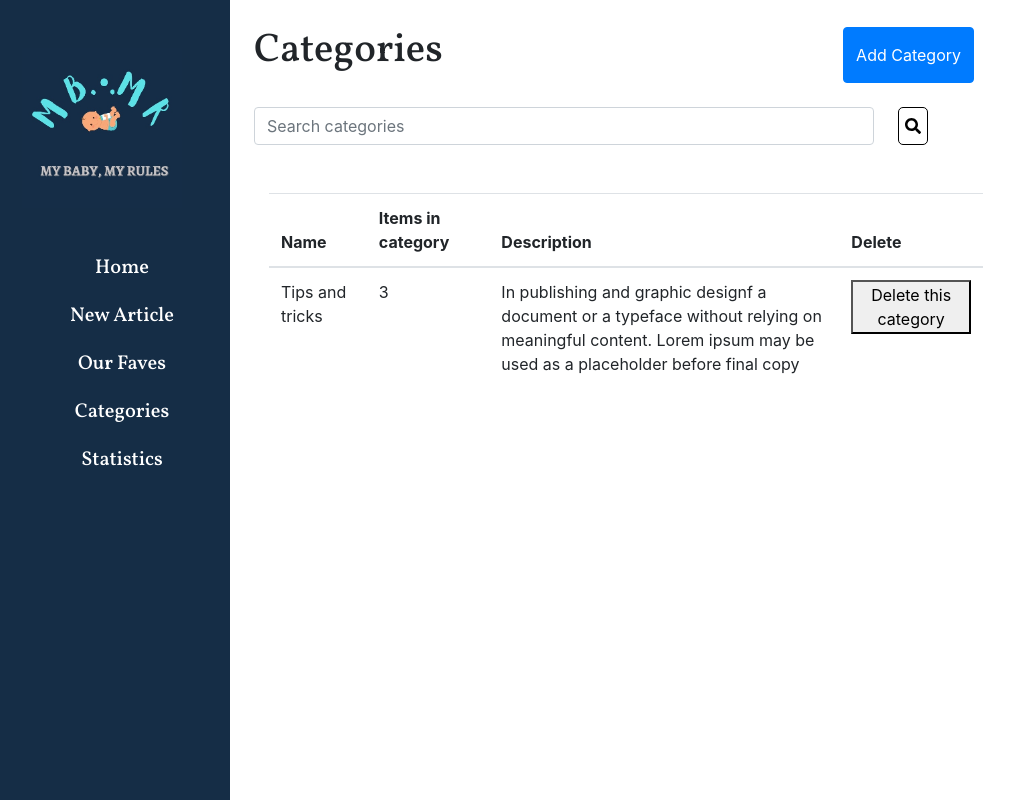
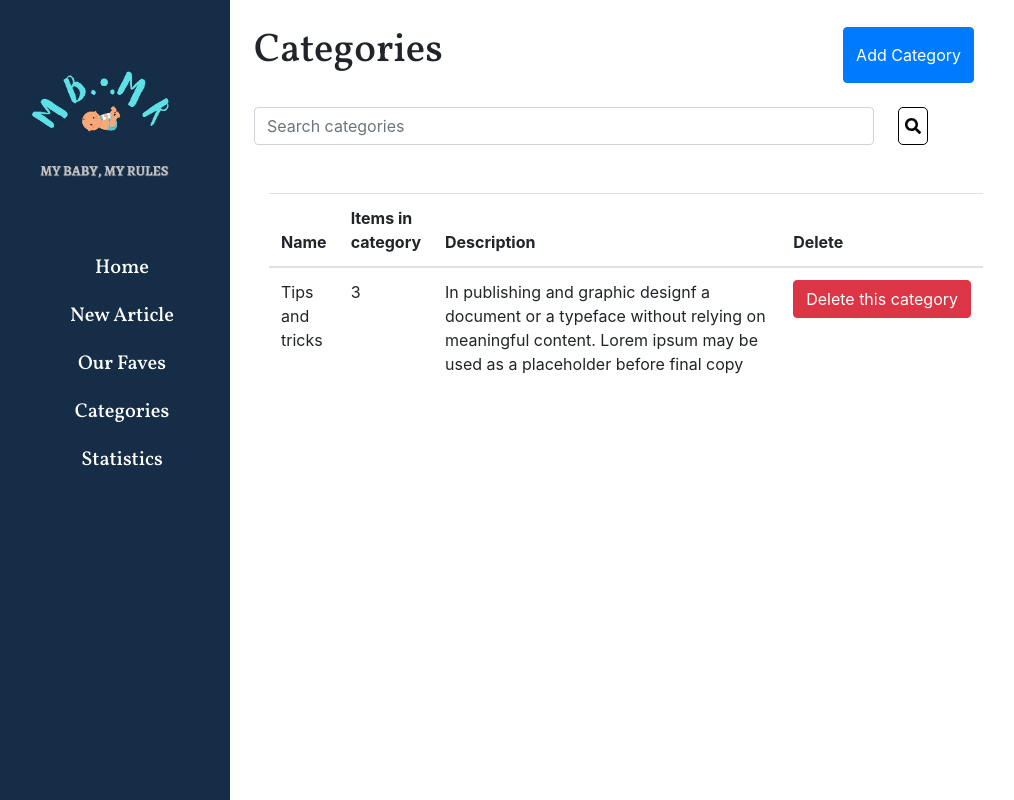
Before and after one commit to A-SmallCoder/My-baby-my-rules, a React (Create React App) app: page /Admin_/Categories in a window 1280 px wide. Shown: the whole page, without its empty margins (26-1040 px from the left). Built offline with nearby package versions, Linux system fonts and the light colour scheme.

Commit message:
improved buttons

```diff
--- a/src/containers/AdminCategories/index.js
+++ b/src/containers/AdminCategories/index.js
@@ -47,7 +47,7 @@ const AdminCategories = (props) => {
     function deleteCategory (category){
         confirmAlert({
           title: 'Confirm deletion',
-          message: 'Are you sure you want to delete this category?',
+          message: 'Are you sure you want to delete this category? This cannot be undone.',
           buttons: [
             {
               label: 'Yes',
@@ -119,7 +119,7 @@ const AdminCategories = (props) => {
                     <td>3</td>
                     <td id="catDesc">In publishing and graphic designf a document or a typeface without relying on meaningful content. Lorem ipsum may be used as a placeholder before final copy</td>
                     <td>
-                        <button type="submit" className="delBtn" onClick={() => deleteCategory("category")}>Delete this category</button>
+                        <button type="submit" className="btn btn-danger" onClick={() => deleteCategory("category")}>Delete this category</button>
                     </td>
                 </tr>
             </tbody>
--- a/src/containers/NewArticle/index.js
+++ b/src/containers/NewArticle/index.js
@@ -91,8 +91,8 @@ const NewArticle = (props) => {
             </div>
 
             <div className="row d-flex justify-content-around mt-3">
-                <button type="button">Preview</button>
-                <button type="button">Post</button>
+                <button className='btn btn-primary' type="button">Preview</button>
+                <button className='btn btn-success' type="button">Post</button>
             </div>
 
         </form>
```
Also changed, not shown: 1 other file (tests, documents, lock files or other folders).
